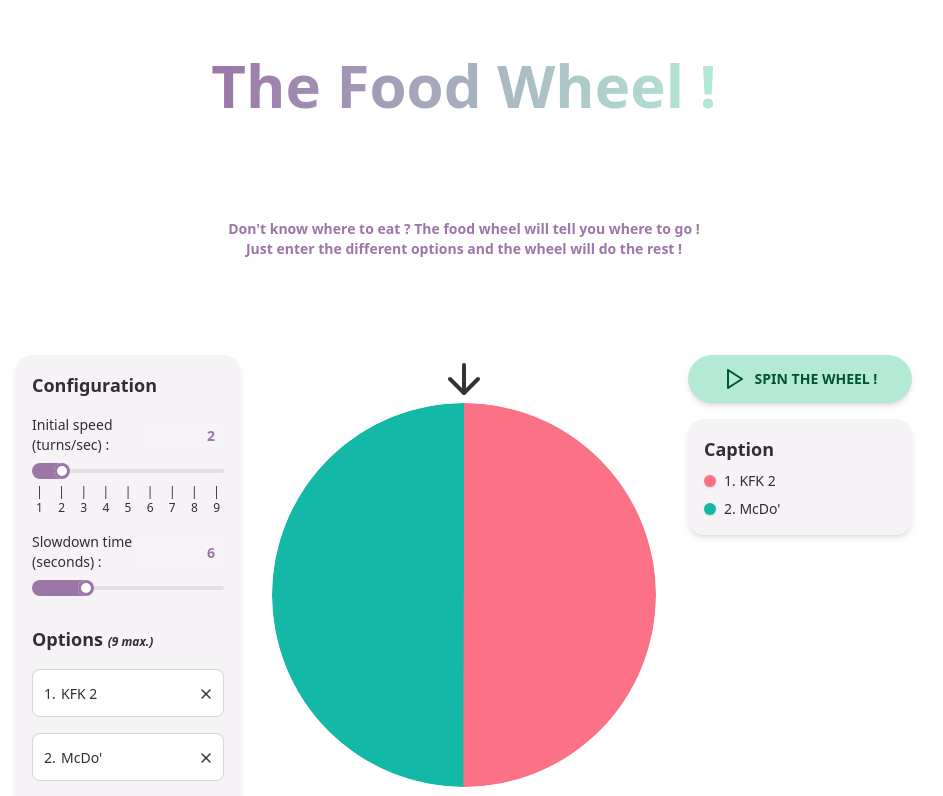
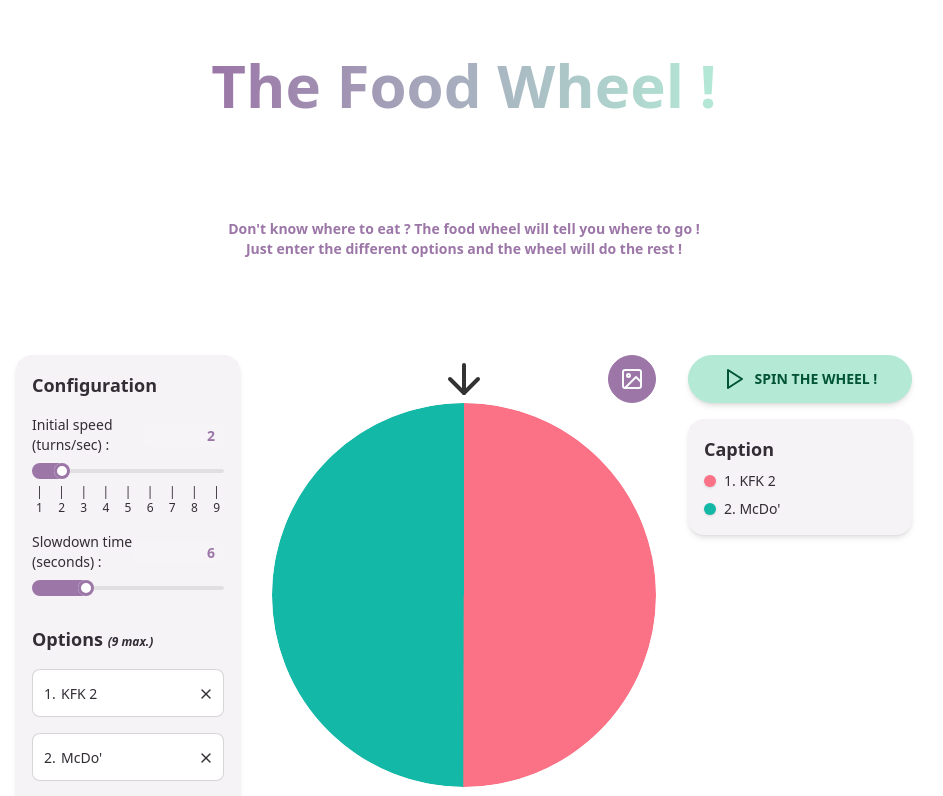
Before and after one commit to MaoDeMatos/the-food-wheel, a Next.js app: page / in a window 1280 px wide. Shown: the top 796 px of the page, without its empty margins (176-1119 px from the left). Built offline with nearby package versions, Linux system fonts and the light colour scheme.

Commit message:
🚧 Add button to change wheel image

```diff
--- /dev/null
+++ b/src/app/ChangeWheelImageButton.tsx
@@ -0,0 +1,34 @@
+'use client';
+
+import { useState } from 'react';
+import { FileMinus, Image } from 'react-feather';
+import { Modal } from '../components/Modals';
+
+export function ChangeWheelImageButton() {
+  const [hasImage, setHasImage] = useState(false);
+
+  const Icon = hasImage ? FileMinus : Image;
+
+  return (
+    <Modal
+      modalUniqueID="change-wheel-image-modal"
+      buttonProps={{
+        className:
+          'btn-primary btn-circle btn absolute right-0 -top-0 z-[1] flex p-1',
+        title: 'Change wheel image',
+      }}
+      buttonContent={
+        <>
+          <Icon />
+          <span className="sr-only">Change wheel image</span>
+        </>
+      }
+      modalContent={
+        <>
+          <h3 className="text-lg font-bold">Change wheel image here</h3>
+          <p className="py-4">{'PUT IMAGE INPUT HERE'}</p>
+        </>
+      }
+    />
+  );
+}
--- a/src/app/WheelContainer.tsx
+++ b/src/app/WheelContainer.tsx
@@ -1,9 +1,10 @@
 'use client';
 
 import { memo, useEffect, useState } from 'react';
-import { ArrowDown, FileMinus, Image } from 'react-feather';
+import { ArrowDown } from 'react-feather';
 import { SVG_COLORS } from '../constants';
 import { changeWheelStatus, useDataStoreAsync } from '../DataStore';
+import { ChangeWheelImageButton } from './ChangeWheelImageButton';
 
 export function WheelContainer() {
   const { wheelStatus, initialSpeed, slowdownTime, options } =
@@ -53,7 +54,7 @@ export function WheelContainer() {
     <div className="relative flex w-full flex-col gap-8 text-center sm:w-72 md:w-96">
       <div className="flex flex-col items-center justify-center">
         <ArrowDown className="h-12 w-12" />
-        {/* <ChangeImageButton /> */}
+        <ChangeWheelImageButton />
         <div
           style={{
             transform: `rotate(${localRotation}deg)`,
@@ -74,9 +75,6 @@ export function WheelContainer() {
   );
 }
 
-// type SvgWheelProps = { optionsCount: number };
-
-// function SvgWheel({ optionsCount }: SvgWheelProps) {
 const SvgWheel = memo(function SvgWheel() {
   const { options } = useDataStoreAsync();
   const optionsCount = options.filter(Boolean).length;
--- /dev/null
+++ b/src/components/Modals.tsx
@@ -0,0 +1,35 @@
+'use client';
+
+import { DetailedHTMLProps, LabelHTMLAttributes, ReactElement } from 'react';
+
+export type ModalProps = {
+  modalUniqueID: string;
+  buttonContent?: ReactElement | ReactElement[];
+  buttonProps?: DetailedHTMLProps<
+    LabelHTMLAttributes<HTMLLabelElement>,
+    HTMLLabelElement
+  >;
+  modalContent?: ReactElement | ReactElement[];
+};
+
+export function Modal({
+  modalUniqueID,
+  buttonContent,
+  buttonProps,
+  modalContent,
+}: ModalProps) {
+  return (
+    <>
+      <label htmlFor={modalUniqueID} {...buttonProps}>
+        {buttonContent}
+      </label>
+
+      <input type="checkbox" id={modalUniqueID} className="modal-toggle" />
+      <label htmlFor={modalUniqueID} className="modal cursor-pointer">
+        <label className="modal-box relative" htmlFor="">
+          {modalContent}
+        </label>
+      </label>
+    </>
+  );
+}
```
